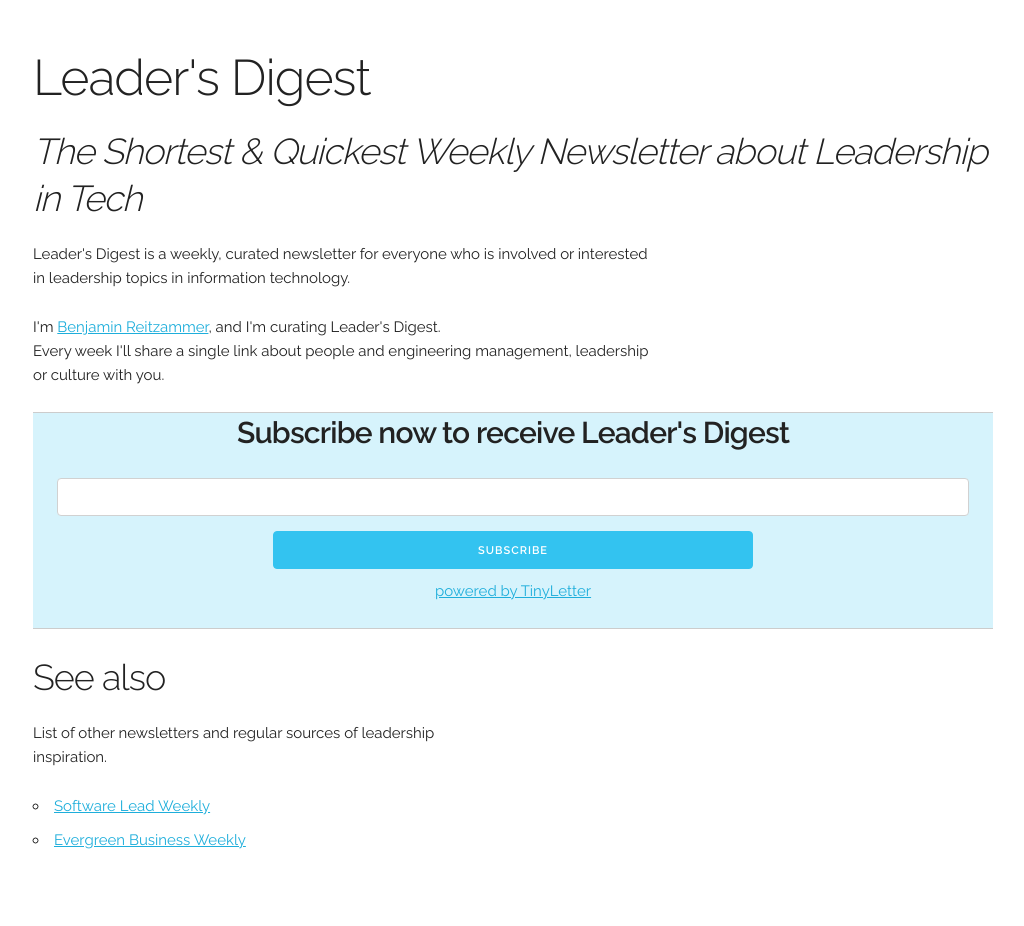
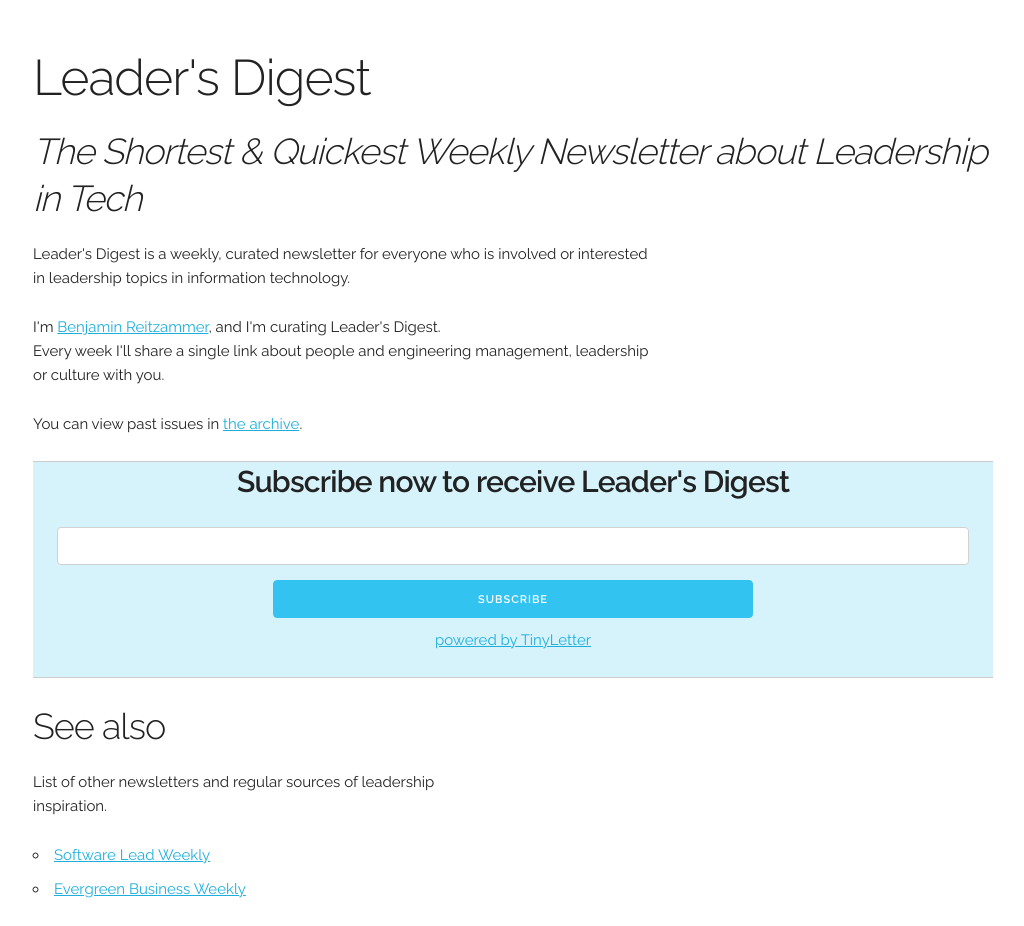
Before and after one commit to leaders-digest/leaders-digest.github.io, a Jekyll site: the page built from index.html, in a window 1280 px wide. Shown: the whole page, without its empty margins (127-1151 px from the left). Built offline with Jekyll 4.4.1, drawn with Linux system fonts in a browser that asks for light colours; the list of posts is cut into pages by our own code; comment, search, counter and statistics services are not loaded; before the commit the page ends 900 px from its top, so only the background shows below that; part of the change alters nothing that is shown.

Commit message:
adding link to archive

```diff
--- a/index.html
+++ b/index.html
@@ -20,12 +20,10 @@ layout: default-with-subtitle
 
     </p>
 
-    <!--
     <p>
       You can view past issues in <a
-        href="http://tinyletter.com/leaders-digest">the archive</a>.
+        href="http://tinyletter.com/leaders-digest/archive">the archive</a>.
     </p>
-    -->
   </div>
 </div>
 
```
